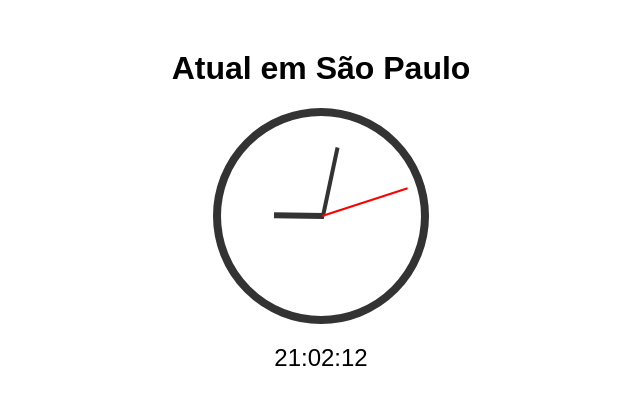
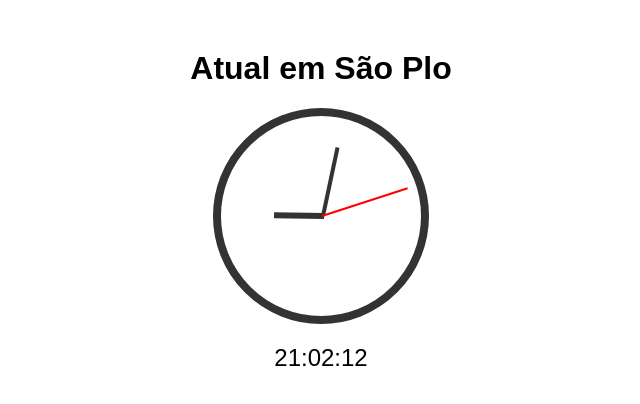
Before and after one commit to SXD3008/Horas-de-comedia, a plain HTML site: page index.html in a window 1280 px wide. Shown: the whole page, without its empty margins (319-959 px from the left). Drawn offline with Linux system fonts and the light colour scheme.

Commit message:
Update index.html

```diff
--- a/index.html
+++ b/index.html
@@ -73,7 +73,7 @@
     </script>
 </head>
 <body>
-    <h1>Atual em São Paulo</h1>
+    <h1>Atual em São Plo</h1>
     <div class="clock">
         <div class="hand hour"></div>
         <div class="hand minute"></div>
```
